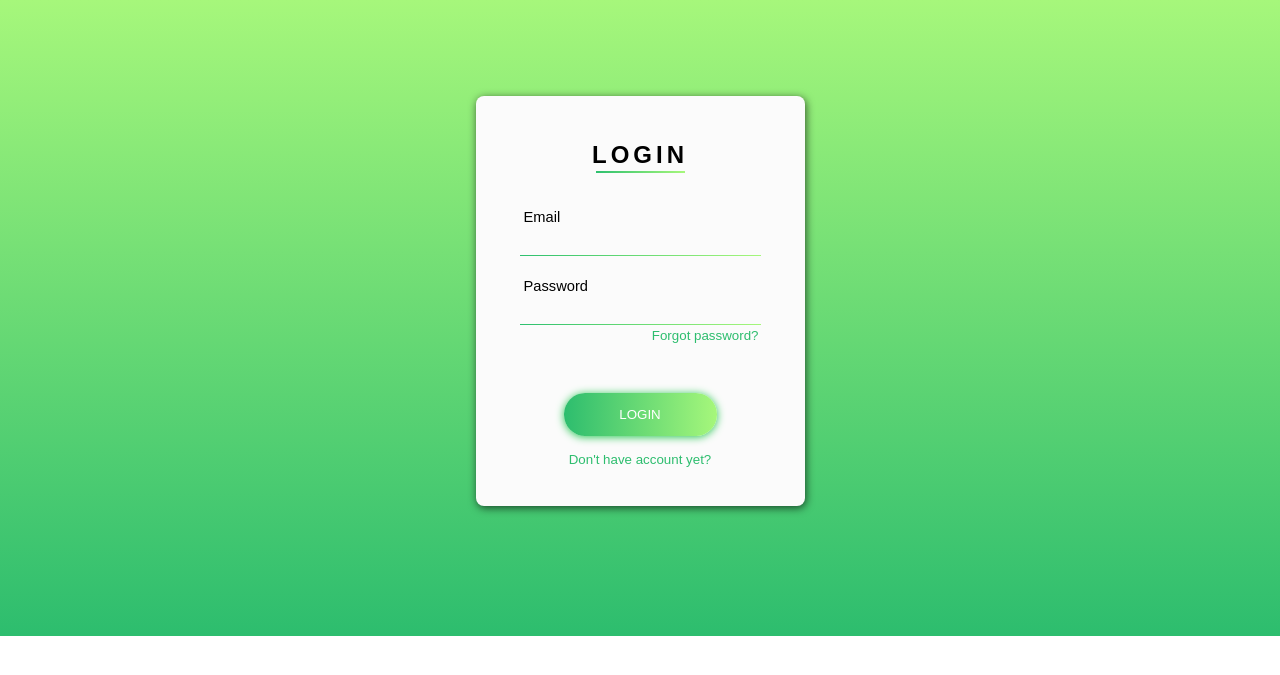
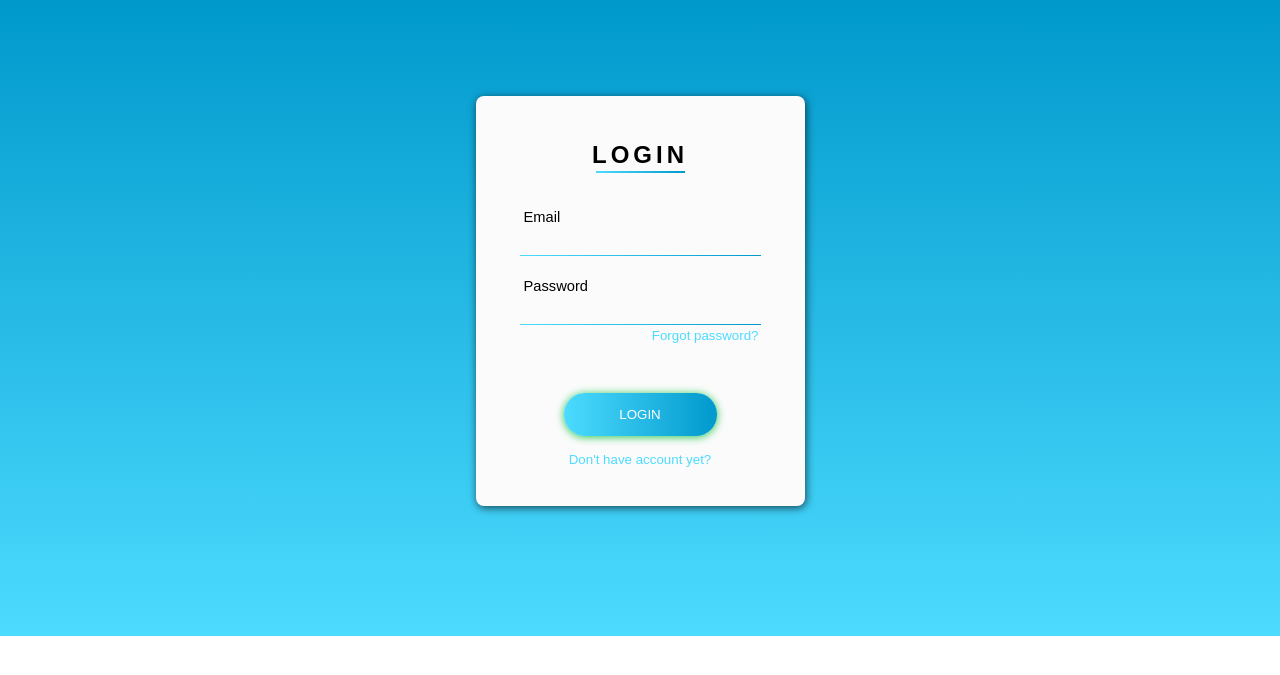
Before and after one commit to AhmadHidayatP/AhmadHidayatP.github.io, a PHP site: page / in a window 1280 px wide. Shown: the top 675 px of the page. Run offline with PHP 8.4, Linux system fonts and the light colour scheme.

Commit message:
Update style.css

```diff
--- a/style.css
+++ b/style.css
@@ -2,7 +2,7 @@ a {
   text-decoration: none;
 }
 body {
-  background: -webkit-linear-gradient(bottom, #2dbd6e, #a6f77b);
+  background: -webkit-linear-gradient(bottom,#4ddbff, #0099cc);
   background-repeat: no-repeat;
 }
 label {
@@ -10,7 +10,7 @@ label {
   font-size: 11pt;
 }
 #forgot-pass {
-  color: #2dbd6e;
+  color: #4ddbff;
   font-family: "Raleway", sans-serif;
   font-size: 10pt;
   margin-top: 3px;
@@ -35,14 +35,14 @@ label {
   text-align: center;
 }
 #signup {
-  color: #2dbd6e;
+  color: #4ddbff;
   font-family: "Raleway", sans-serif;
   font-size: 10pt;
   margin-top: 16px;
   text-align: center;
 }
 #submit-btn {
-  background: -webkit-linear-gradient(right, #a6f77b, #2dbd6e);
+  background: -webkit-linear-gradient(right, #0099cc,#4ddbff);
   border: none;
   border-radius: 21px;
   box-shadow: 0px 1px 8px #24c64f;
@@ -64,7 +64,7 @@ label {
   flex-direction: column;
 }
 .form-border {
-  background: -webkit-linear-gradient(right, #a6f77b, #2ec06f);
+  background: -webkit-linear-gradient(right, #0099cc, #4ddbff);
   height: 1px;
   width: 100%;
 }
@@ -75,7 +75,7 @@ label {
   padding-top: 14px;
 }
 .underline-title {
-  background: -webkit-linear-gradient(right, #a6f77b, #2ec06f);
+  background: -webkit-linear-gradient(right,#0099cc, #4ddbff);
   height: 2px;
   margin: -1.1rem auto 0 auto;
   width: 89px;
```
